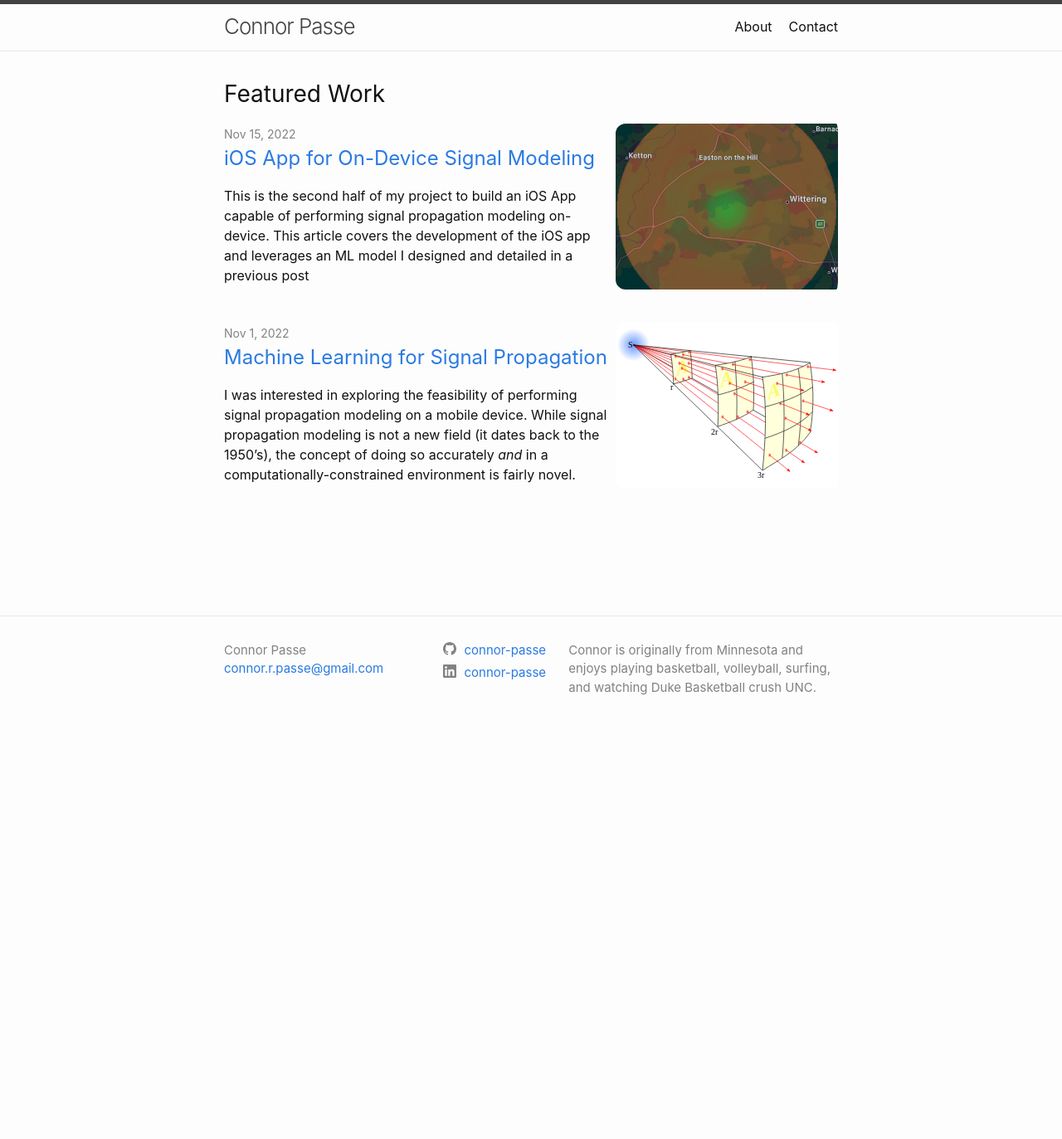
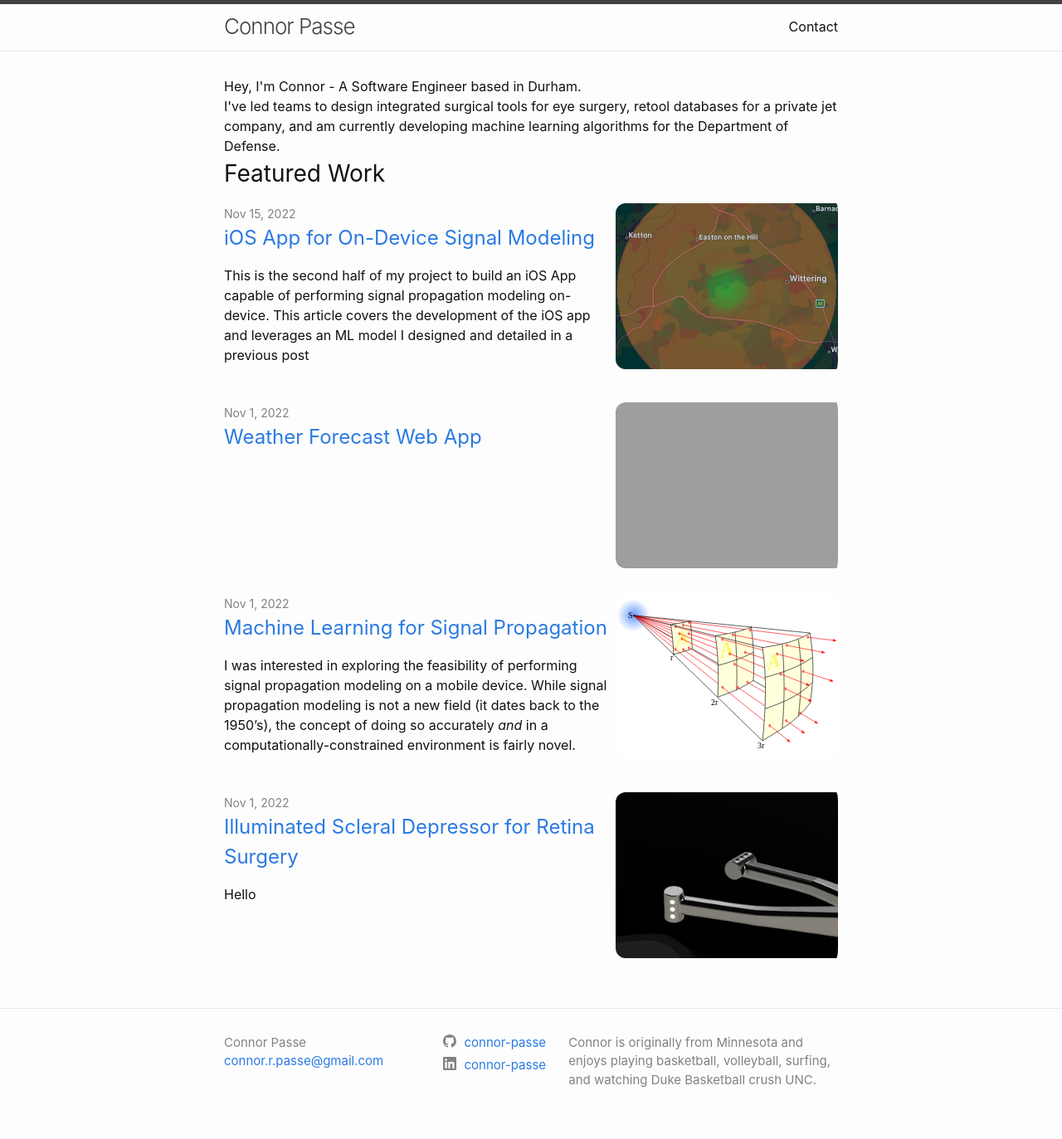
Before and after one commit to connor-passe/connor-passe.github.io, a Jekyll site: the page built from index.md, in a window 1280 px wide. Shown: the whole page at 83% size. Built offline with Jekyll 4.4.1, drawn with Linux system fonts in a browser that asks for light colours; before the commit the page ends 900 px from its top, so only the background shows below that; grey boxes are pictures that could not be loaded.

Commit message:
Add personal info to home

```diff
--- a/_layouts/home.html
+++ b/_layouts/home.html
@@ -9,6 +9,14 @@ list_title: Cats
   <h1 class="page-heading">{{ page.title }}</h1>
   {% endif %}
   {{ content }}
+  <div class="top-box">
+    <div class="left-side">
+      <div class="header">Hey, I'm Connor - A Software Engineer based in Durham.</div>
+      <div class="subHeader">I've led teams to design integrated surgical tools for eye surgery, retool databases for a
+        private jet company, and am currently developing machine learning algorithms for the Department of Defense.
+      </div>
+    </div>
+  </div>
   {% if site.posts.size > 0 %}
   <h2 class="post-list-heading">
     {{ page.list_title | default: "Featured Work" }}
--- /dev/null
+++ b/_posts/2021-05-05-Medical-Device.md
@@ -0,0 +1,10 @@
+---
+layout: post
+title: "Illuminated Scleral Depressor for Retina Surgery"
+date: 2022-11-01
+categories: projects
+featured_image: depressor.jpeg
+excerpt_separator: <!--more-->
+---
+
+Hello
--- /dev/null
+++ b/_posts/2022-11-01-Weather-App.md
@@ -0,0 +1,8 @@
+---
+layout: post
+title: "Weather Forecast Web App"
+date: 2022-11-01
+categories: projects
+featured_image: weatherApp.png
+excerpt_separator: <!--more-->
+---
```
Also changed, not shown: other parts of _layouts/home.html (+1 -3 lines), _posts/test.md (deleted, +0 -180 lines), about.md (deleted, +0 -17 lines), assets/images/depressor.jpeg (added), 1 other file. Lines whose indentation alone changed are shown as unchanged.
